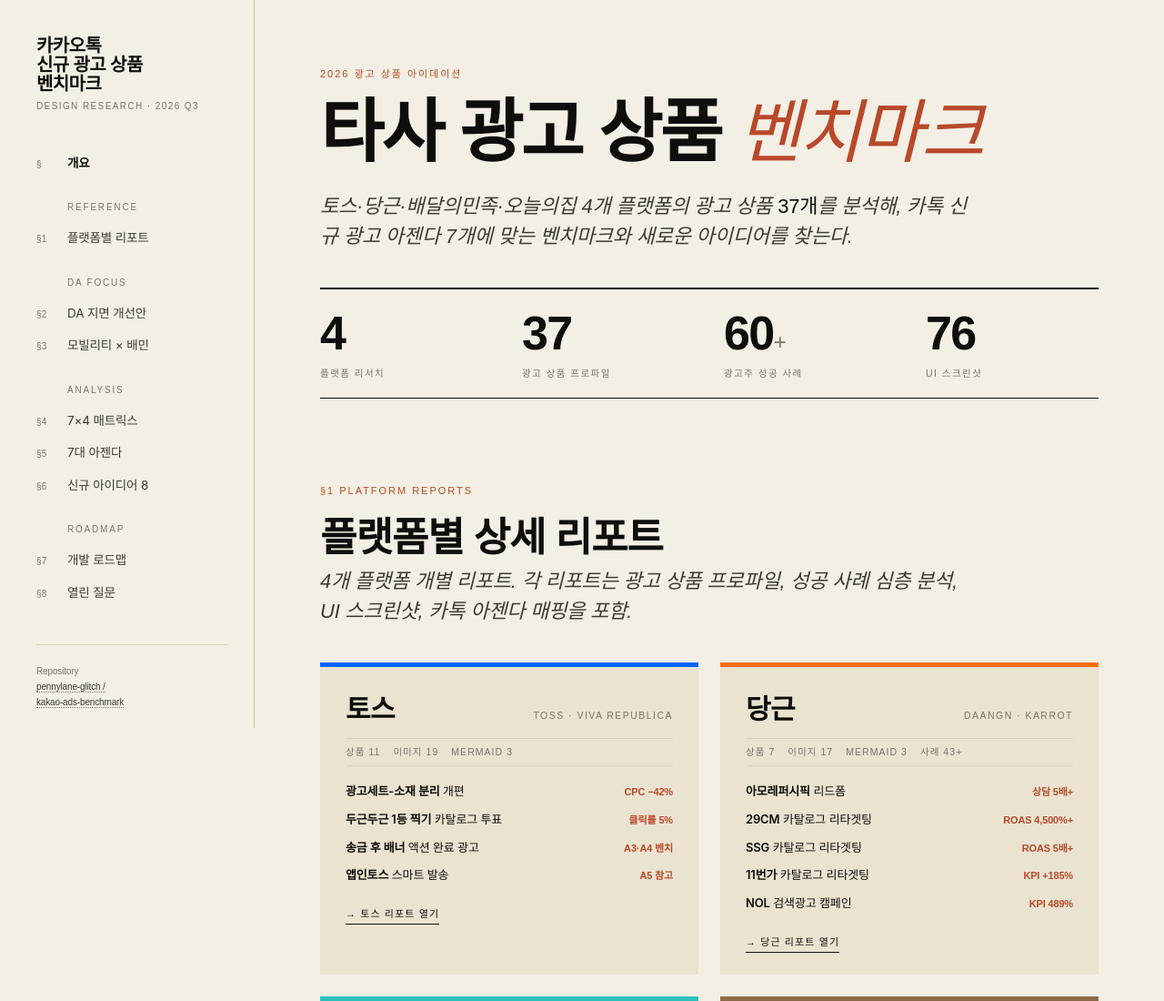
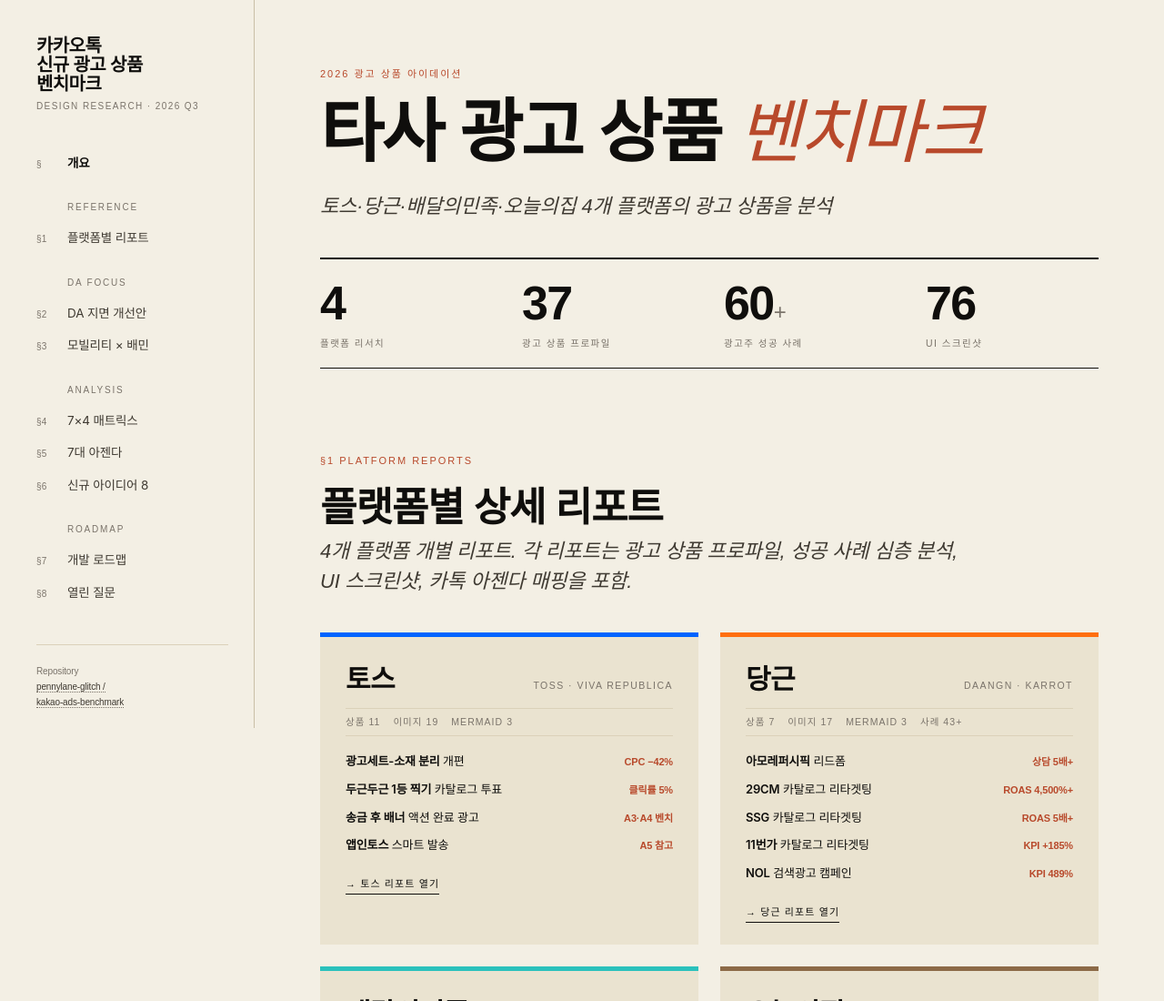
Before and after one commit to pennylane-git/kakao-ads-benchmark, a plain HTML site: page docs/index.html in a window 1280 px wide. Shown: the top 1100 px of the page at 91% size. Drawn offline with Linux system fonts and the light colour scheme; a web font is replaced by a local one.

Commit message:
히어로 리드 문구 단문으로 교체

```diff
--- a/docs/index.html
+++ b/docs/index.html
@@ -1310,7 +1310,7 @@ footer .colophon {
     <section id="top">
       <div class="eyebrow">2026 광고 상품 아이데이션</div>
       <h1 class="display">타사 광고 상품 <em>벤치마크</em></h1>
-      <p class="lead">토스·당근·배달의민족·오늘의집 4개 플랫폼의 광고 상품 <strong>37개</strong>를 분석해, 카톡 신규 광고 아젠다 7개에 맞는 벤치마크와 새로운 아이디어를 찾는다.</p>
+      <p class="lead">토스·당근·배달의민족·오늘의집 4개 플랫폼의 광고 상품을 분석</p>
 
       <div class="stats">
         <div class="stat"><div class="n mono">4</div><div class="l">플랫폼 리서치</div></div>
```
